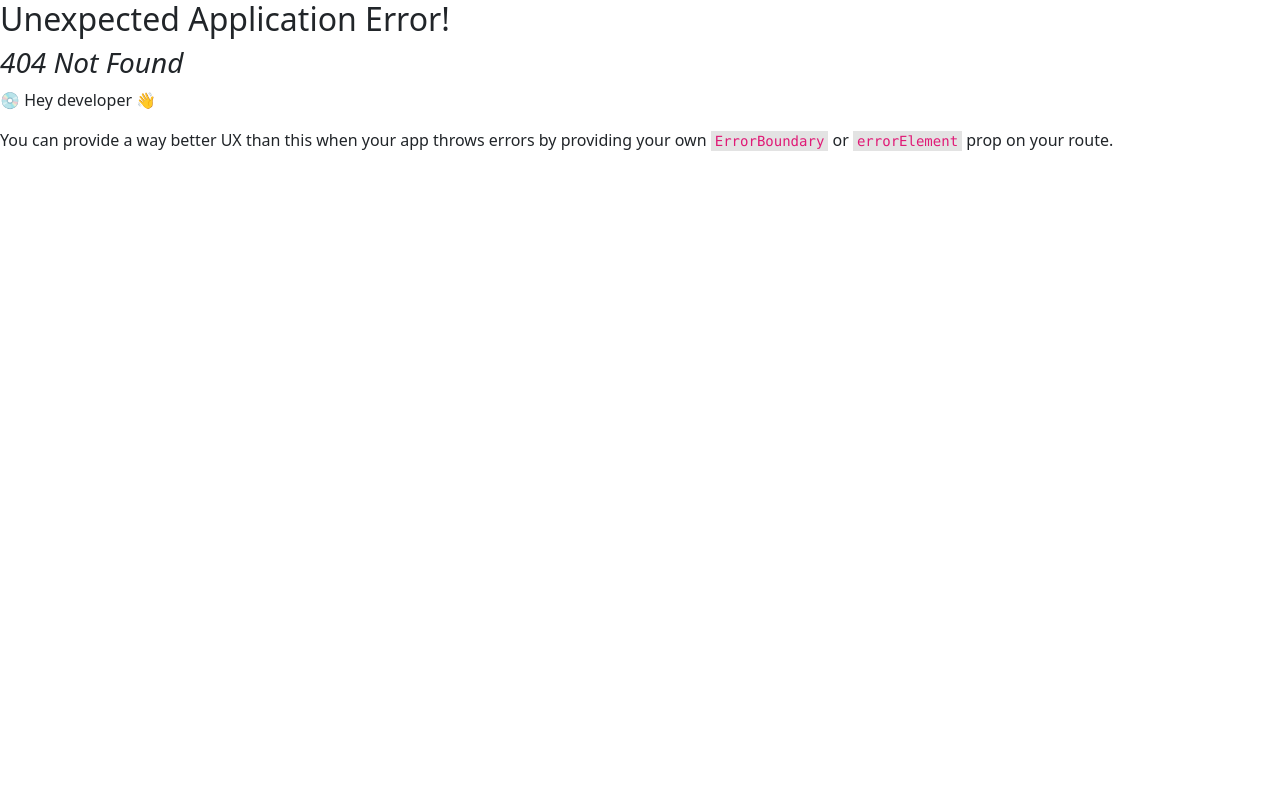
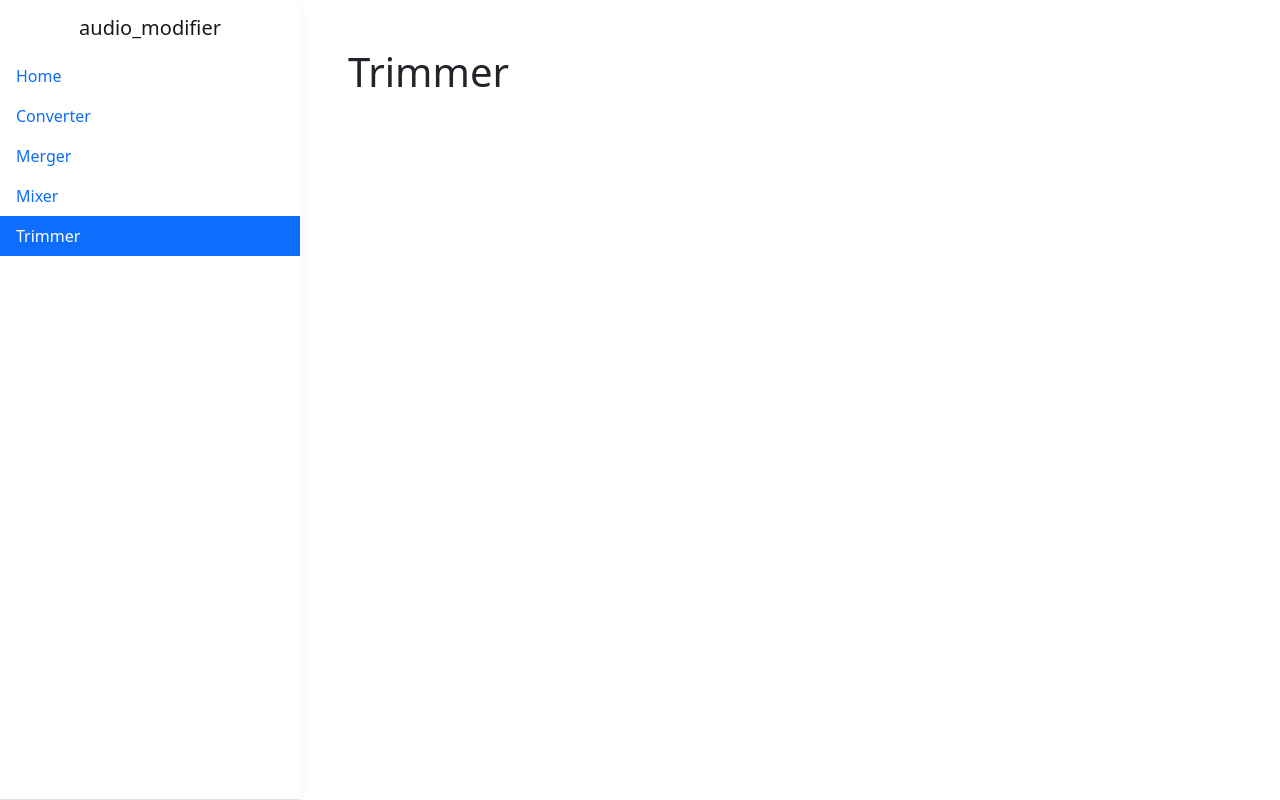
Before and after one commit to caduong97/audio_modifier, a React (Create React App) app in the folder audio-modifier/ClientApp/: page /trimmer in a window 1280 px wide. Before the commit this address had no page. Built offline with nearby package versions, Linux system fonts and the light colour scheme.

Commit message:
Adjust routing and add dynamic nav link from App's children routes

```diff
--- a/audio-modifier/ClientApp/src/AppRoutes.tsx
+++ b/audio-modifier/ClientApp/src/AppRoutes.tsx
@@ -1,23 +1,47 @@
 
-import App from "./App";
-import Home from "./pages/Home";
-import { createBrowserRouter } from "react-router-dom"
+import App from "./App"
+import Home from "./pages/Home"
+import { RouteObject, createBrowserRouter } from "react-router-dom"
+import Merger from "./pages/Merger"
+import Converter from "./pages/Converter"
+import Trimmer from "./pages/Trimmer"
+import Mixer from "./pages/Mixer"
 
 
-const router = createBrowserRouter([
+export const routeConfig: RouteObject[] = [
   {
     path: "/",
     element: <App />,
     children: [
       {
-        path: "",
+        index: true,
+        id: "Home",
         element: <Home />
+      },
+      {
+        path: "/merger",
+        id: "Merger",
+        element: <Merger />
+      },
+      {
+        path: "/converter",
+        id: "Converter",
+        element: <Converter />
+      },
+      {
+        path: "/trimmer",
+        id: "Trimmer",
+        element: <Trimmer />
+      },
+      {
+        path: "/mixer",
+        id: "Mixer",
+        element: <Mixer />
       },
     ]
   },
+]
 
-]);
-
-
+const router = createBrowserRouter(routeConfig);
 
 export default router;
--- a/audio-modifier/ClientApp/src/components/NavMenu.tsx
+++ b/audio-modifier/ClientApp/src/components/NavMenu.tsx
@@ -1,8 +1,9 @@
 import React, { Component, useState } from 'react';
 import { Collapse, Nav, Navbar, NavbarBrand, NavbarToggler, NavItem, NavLink } from 'reactstrap';
-import { NavLink as RouteNavLink } from 'react-router-dom';
+import { NavLink as RouteNavLink, useRoutes } from 'react-router-dom';
 import { Link } from 'react-router-dom';
 import '../styles/NavMenu.css';
+import { routeConfig } from '../AppRoutes';
 
 export function NavMenu() {
 
@@ -11,6 +12,18 @@ export function NavMenu() {
     setCollapsed(!collapsed)
   }
 
+  const allAppRoutes = routeConfig && routeConfig[0].children
+    ? routeConfig[0].children
+        .sort((a, b) => !!a.index || !!b.index || (a.id && b.id && a.id > b.id) ? 1 : -1)
+        .map(cr => {
+          return {
+            to: cr.index ? "/" : cr.path as string,
+            name: cr.id
+          }
+        })
+    : []
+
+
   return (
     <header>
       <Navbar className="navbar-expand-sm navbar-toggleable-sm ng-light border-bottom box-shadow mb-3 h-100 flex flex-sm-column flex-row" container={false} light>
@@ -18,18 +31,14 @@ export function NavMenu() {
         <NavbarToggler onClick={toggleNavbar} className="mb-2 mx-3" />
         <Collapse className="align-items-start me-auto w-100" isOpen={collapsed} navbar>
           <Nav vertical pills className="w-100">
-            <NavItem>
-              {/* <NavLink tag={Link} className="text-dark" href='/'>Home</NavLink> */}
-              <RouteNavLink className="nav-link" to="/">Home</RouteNavLink>
-            </NavItem>
-            <NavItem>
-              {/* <NavLink tag={Link} className="text-dark" to="/counter">Counter</NavLink> */}
-              <RouteNavLink className="nav-link" to="/counter">Counter</RouteNavLink>
-            </NavItem>
-            <NavItem>
-              {/* <NavLink tag={Link} className="text-dark" to="/fetch-data">Fetch data</NavLink> */}
-              <RouteNavLink className="nav-link" to="/fetch-data">Fetch data</RouteNavLink>
-            </NavItem>
+            {
+              allAppRoutes.map(r => (
+                <NavItem key={r.name}>
+                  {/* <NavLink tag={Link} className="text-dark" href='/'>Home</NavLink> */}
+                  <RouteNavLink className="nav-link" to={r.to}>{r.name}</RouteNavLink>
+                </NavItem>
+              ))
+            }
           </Nav>
         </Collapse>
       </Navbar>
--- /dev/null
+++ b/audio-modifier/ClientApp/src/pages/Converter.tsx
@@ -0,0 +1,7 @@
+export default function Converter() {
+  return (
+    <div>
+      <h1>Converter</h1>
+    </div>
+  )
+}
--- /dev/null
+++ b/audio-modifier/ClientApp/src/pages/Merger.tsx
@@ -0,0 +1,7 @@
+export default function Merger() {
+  return (
+    <div>
+      <h1>Merger</h1>
+    </div>
+  )
+}
--- /dev/null
+++ b/audio-modifier/ClientApp/src/pages/Mixer.tsx
@@ -0,0 +1,7 @@
+export default function Mixer() {
+  return (
+    <div>
+      <h1>Mixer</h1>
+    </div>
+  )
+}
--- /dev/null
+++ b/audio-modifier/ClientApp/src/pages/Trimmer.tsx
@@ -0,0 +1,7 @@
+export default function Trimmer() {
+  return (
+    <div>
+      <h1>Trimmer</h1>
+    </div>
+  )
+}
```
